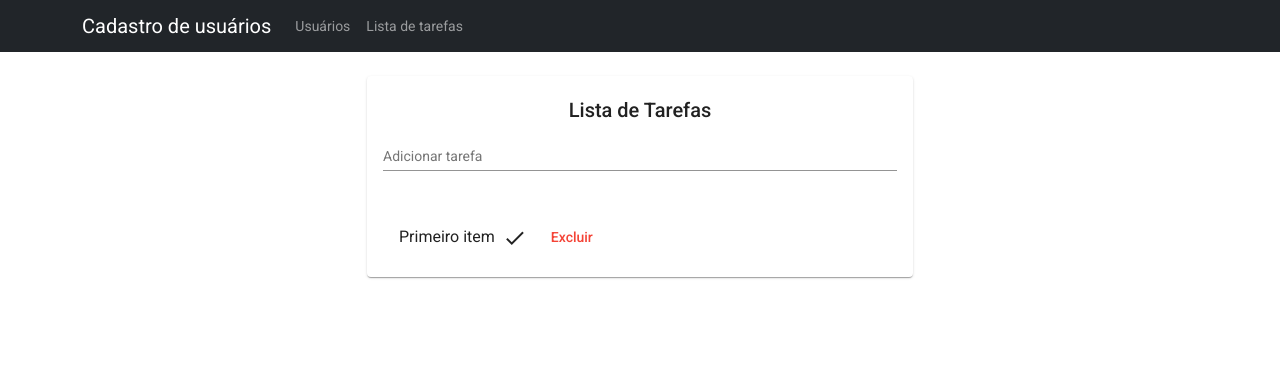
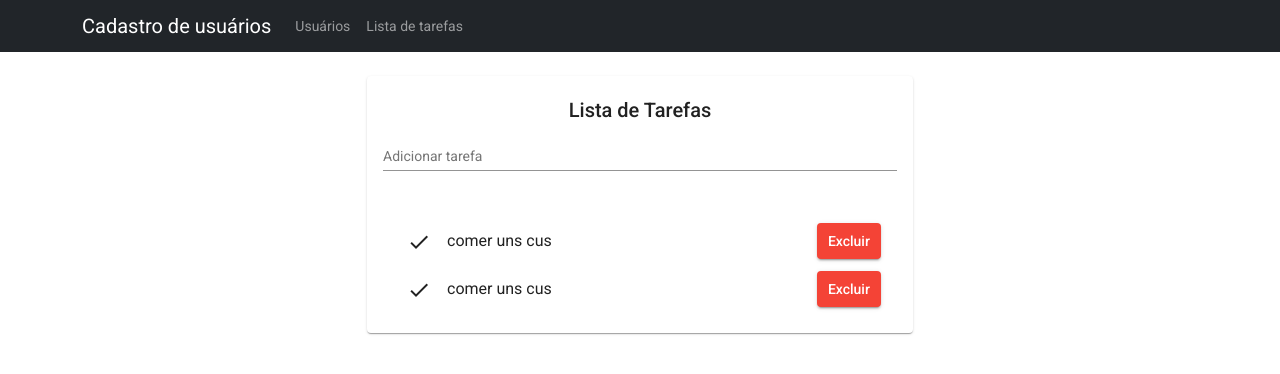
Before and after one commit to Refusado/crud-angular, an Angular app: page /todolist in a window 1280 px wide. Shown: the top 374 px of the page. Built offline with nearby package versions, Linux system fonts and the light colour scheme.

Commit message:
melhorias + métodos para marcar e deletar tarefas

```diff
--- a/src/app/pages/todo/todo-item/todo-item.component.html
+++ b/src/app/pages/todo/todo-item/todo-item.component.html
@@ -1,9 +1,7 @@
-<mat-list role="list">
-  <mat-list-item role="listitem">
-    Primeiro item
-    <button mat-icon-button aria-label="Marca a tarefa como concluída">
-      <mat-icon>done</mat-icon>
-    </button>
-    <button mat-button color="warn">Excluir</button>
-  </mat-list-item>
-</mat-list>
+<mat-list-item class="h-100 my-2" role="listitem">
+  <button [ngStyle]="{ opacity: done ? '0.4' : '1'}" mat-icon-button aria-label="Marca a tarefa como concluída" (click)="markAsDone()">
+    <mat-icon>done</mat-icon>
+  </button>
+  <span class="w-100 ms-2" [ngStyle]="{ opacity: done ? '0.4' : '1'}">{{ todo.title }}</span>
+  <button class="d-flex justify-content-center" mat-raised-button color="warn" (click)="removeTodo()">Excluir</button>
+</mat-list-item>
--- a/src/app/pages/todo/todo-item/todo-item.component.ts
+++ b/src/app/pages/todo/todo-item/todo-item.component.ts
@@ -1,4 +1,5 @@
-import { Component, OnInit } from '@angular/core';
+import { Component, EventEmitter, Input, OnInit, Output } from '@angular/core';
+import { ToDo } from 'src/app/models/to-do';
 
 @Component({
   selector: 'app-todo-item',
@@ -6,10 +7,28 @@ import { Component, OnInit } from '@angular/core';
   styleUrls: ['./todo-item.component.css']
 })
 export class TodoItemComponent implements OnInit {
+  @Input() todo: ToDo = {
+    id: 0,
+    title: '',
+    done: false,
+  };
+  @Output() remove = new EventEmitter;
+  done = false;
 
   constructor() { }
 
   ngOnInit(): void {
   }
 
+  removeTodo(): void {
+    this.remove.emit(this.todo);
+    console.log(this.todo.title, 'removido');
+  }
+
+  markAsDone(): void {
+    if (this.done)
+      this.done = false;
+    else
+      this.done = true;
+  }
 }
--- a/src/app/pages/todo/todo-list/todo-list.component.html
+++ b/src/app/pages/todo/todo-list/todo-list.component.html
@@ -10,6 +10,10 @@
           placeholder="Digite a tarefa">
       </mat-form-field>
     </mat-card-content>
-    <app-todo-item></app-todo-item>
+    <mat-list role="list">
+      <div *ngFor="let todo of todos">
+        <app-todo-item [todo]='todo' (remove)="removeTodo($event)"></app-todo-item>
+      </div>
+    </mat-list>
   </mat-card>
 </section>
--- a/src/app/pages/todo/todo-list/todo-list.component.ts
+++ b/src/app/pages/todo/todo-list/todo-list.component.ts
@@ -7,7 +7,18 @@ import { ToDo } from 'src/app/models/to-do';
   styleUrls: ['./todo-list.component.css']
 })
 export class TodoListComponent implements OnInit {
-  toDos: ToDo[] = [];
+  todos: ToDo[] = [
+    {
+      id: 1,
+      title: 'comer uns cus',
+      done: false,
+    },
+    {
+      id: 1,
+      title: 'comer uns cus',
+      done: false,
+    },
+  ];
 
   constructor() { }
 
@@ -15,10 +26,14 @@ export class TodoListComponent implements OnInit {
   }
 
   addToDo(title: string): void {
-    const id = this.toDos.length + 1;
-    this.toDos.push(new ToDo(id, title, false));
+    const id = this.todos.length + 1;
+    this.todos.push(new ToDo(id, title, false));
 
-    console.log(this.toDos);
+    console.log(this.todos);
   }
 
+  removeTodo(todo: any) {
+    let i = this.todos.indexOf(todo);
+    this.todos.splice(i, 1);
+  }
 }
```
